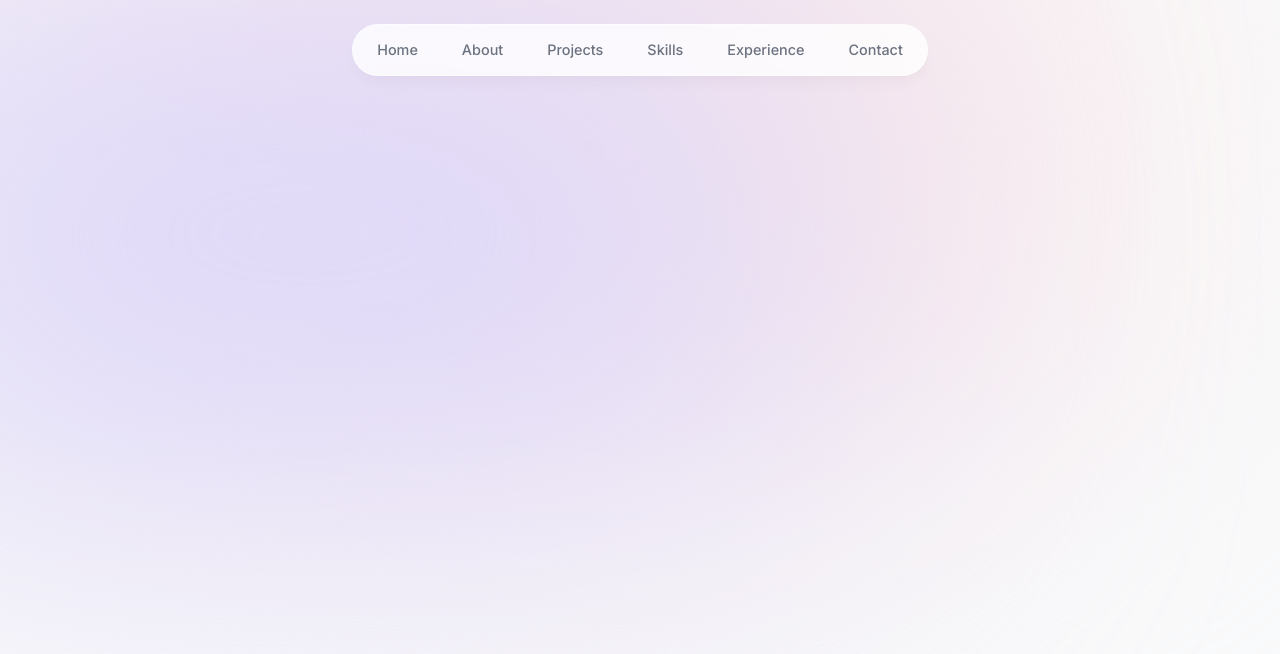
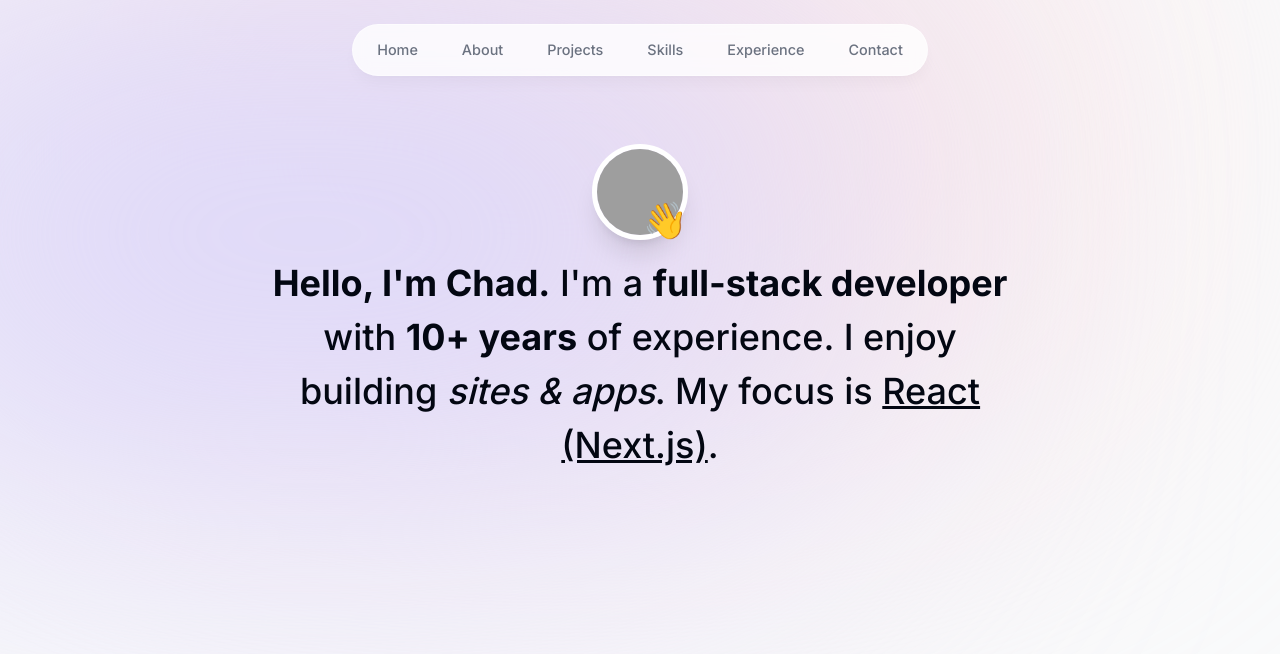
Before and after one commit to chadjowens/p_2024, a Next.js app: page / in a window 1280 px wide. Shown: the top 654 px of the page. Built offline with nearby package versions, Linux system fonts and the light colour scheme; grey boxes are pictures that could not be loaded.

Commit message:
Added intro component with profile image/txt/animations.
Updated next.config to allow served images.

Updated eslint config to handle apostrophes.

```diff
--- a/app/layout.tsx
+++ b/app/layout.tsx
@@ -19,7 +19,7 @@ export default function RootLayout({
   return (
     <html lang="en">
       <body className={`${inter.className}
-        bg-gray-50 text-gray-950 relative h-[5000px]`}>
+        bg-gray-50 text-gray-950 relative h-[5000px] pt-28 sm:pt-36`}>
           <div className="bg-[#fbe2e3] absolute top-[-6rem] -z-10 right-[11rem] h-[31.25rem] w-[31.25rem] rounded-full blur-[10rem] sm:w-[68.75rem]"></div>
 
           <div className="bg-[#dbd7fb] absolute top-[-1rem] -z-10 left-[-35rem] h-[31.25rem] w-[50rem] rounded-full blur-[10rem] sm:w-[68.75rem] md:left-[-33rem] lg:left-[-28rem] xl:left-[-15rem] 2xl:left-[-5rem]"></div>
--- a/app/page.tsx
+++ b/app/page.tsx
@@ -1,11 +1,11 @@
 // import Image from 'next/image'
+import Intro from '@/components/intro';
+
 
 export default function Home() {
   return (
     <main className="flex flex-col items-center px-4">
-
-
-
+      <Intro />
 
     </main>
   );
--- a/components/intro.tsx
+++ b/components/intro.tsx
@@ -1,21 +1,61 @@
-// "use client";
+"use client";
 
 import React from 'react';
 import Image from 'next/image';
+import { motion } from 'framer-motion';
 
 export default function intro() {
   return (
-    <section>
+    <section className="mb-28 max-w-[50rem] text-center sm:mb-0 scroll-mt-[100rem]">
         <div className="flex items-center justify-center">
-            <div>
-                <Image
-                 src="https://images.unsplash.com/photo-1507003211169-0a1dd7228f2d?fit=crop&w=368&h=368&q=100"
-                 alt="Chad portrait"
-                />
+            <div className='relative'>
+                <motion.div
+                initial={{ opacity: 0, scale: 0 }}
+                animate={{ opacity: 1, scale: 1 }}
+                transition={{
+                    type: "tween",
+                    duration: 0.2,
+                }}>
+                    <Image
+                        src="https://images.unsplash.com/photo-1507003211169-0a1dd7228f2d?fit=crop&w=368&h=368&q=100"
+                        alt="Chad portrait"
+                        width="192"
+                        height="192"
+                        quality="95"
+                        priority={true}
+                        className="h-24 w-24 rounded-full object-cover border-[0.35rem] border-white shadow-xl"
+                    />
+                </motion.div>
 
+                <motion.span
+                    className="absolute bottom-0 right-0 text-4xl"
+                    initial={{ opacity: 0, scale: 0 }}
+                    animate={{ opacity: 1, scale: 1 }}
+                    transition={{
+                        type: "spring",
+                        stiffness: 125,
+                        delay: 0.1,
+                        duration: 0.5,
+                    }}
+                >
+                    👋
+                </motion.span>
             </div>
         </div>
-    </section>
+
+        <motion.p
+            className="mb-10 mt-4 px-4 text-2xl font-medium !leading-[1.5] sm:text-4xl"
+            initial={{ opacity: 0, y: 100 }}
+            animate={{ opacity: 1, y: 0 }}
+        >
+            <span className="font-bold">Hello, I'm Chad.</span> I'm a{" "}
+            <span className="font-bold">full-stack developer</span> with{" "}
+            <span className="font-bold">10+ years</span> of experience. I enjoy
+            building <span className="italic">sites & apps</span>. My focus is{" "}
+            <span className="underline">React (Next.js)</span>.
+        </motion.p>
+
+     </section>
 
   );
 }
--- a/next.config.js
+++ b/next.config.js
@@ -1,4 +1,13 @@
 /** @type {import('next').NextConfig} */
-const nextConfig = {}
+const nextConfig = {
+    images: {
+        remotePatterns: [
+          {
+            protocol: "https",
+            hostname: "images.unsplash.com",
+          },
+        ],
+    },
+};
 
-module.exports = nextConfig
+module.exports = nextConfig;
```
Also changed, not shown: .eslintrc.json.
